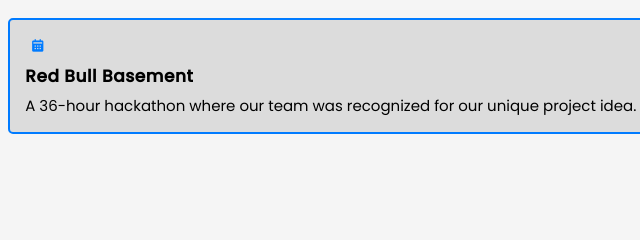
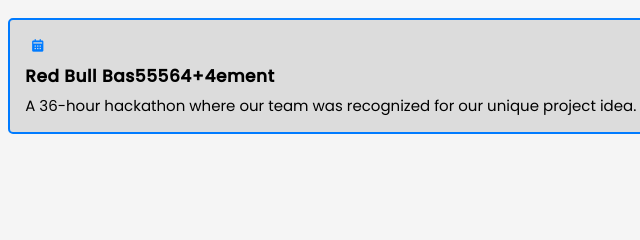
Before and after one commit to Sourabh0044/dsa-portfolio, a plain HTML site: page index.html in a window 1280 px wide. Shown: the part 3551-3791 px from the top of the page, 128-768 px from the left. Drawn offline with nearby package versions, Linux system fonts and the light colour scheme.

Commit message:
Update index.html

```diff
--- a/index.html
+++ b/index.html
@@ -151,7 +151,7 @@
                     <div class="education-content">
                         <div class="content">
                             <div class="year"><i class='bx bxs-calendar'></i></div>
-                            <h3>Red Bull Basement</h3>
+                            <h3>Red Bull Bas55564+4ement</h3>
                             <p>A 36-hour hackathon where our team was recognized for our unique project idea.</p>
                         </div>
                     </div>
```
